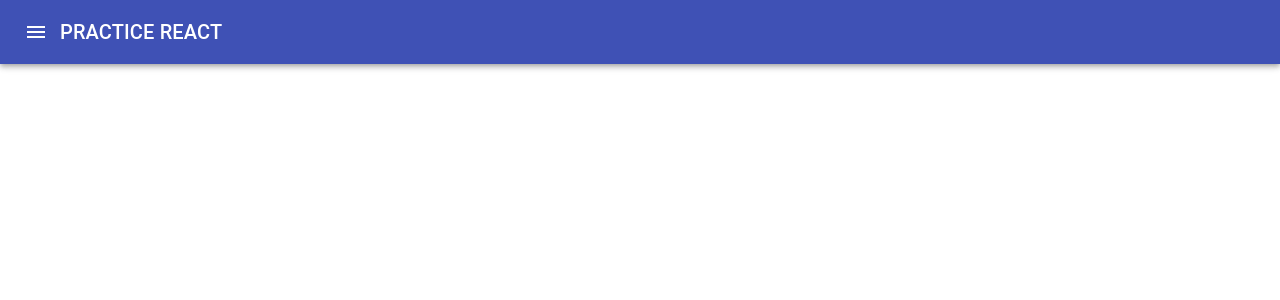
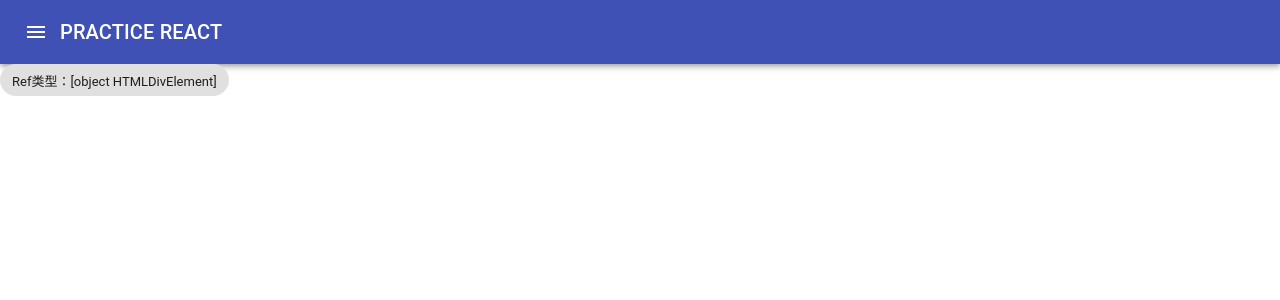
Before and after one commit to luwenxull/practice-react, a React (Create React App) app: page /forward-ref in a window 1280 px wide. Shown: the top 300 px of the page. Built offline with nearby package versions, Linux system fonts and the light colour scheme.

Commit message:
forward ref

```diff
--- a/package.json
+++ b/package.json
@@ -1,6 +1,6 @@
 {
   "name": "practice-react",
-  "version": "0.4.2",
+  "version": "0.5.0",
   "private": true,
   "dependencies": {
     "@material-ui/core": "^4.4.3",
--- a/src/App.tsx
+++ b/src/App.tsx
@@ -40,6 +40,10 @@ class App extends React.Component {
           component={lodable(() => import('./pages/ref/Demo'))}
         />
         <Route
+          path="/forward-ref"
+          component={lodable(() => import('./pages/ref-forward/Demo'))}
+        />
+        <Route
           path="/render-props"
           component={lodable(() => import('./pages/render-props/Demo'))}
         />
--- /dev/null
+++ b/src/pages/ref-forward/Demo.tsx
@@ -0,0 +1,10 @@
+import React from 'react'
+import RefFowward from './RefForward'
+
+export default function Demo() {
+  return (
+    <div>
+      <RefFowward></RefFowward>
+    </div>
+  )
+}
--- /dev/null
+++ b/src/pages/ref-forward/RefForward.tsx
@@ -0,0 +1,34 @@
+import React from 'react'
+import Chip from '@material-ui/core/Chip';
+
+const FancyChip = React.forwardRef((props: {refType: string}, ref: React.Ref<HTMLDivElement>) => {
+  return (
+    <div ref={ref}>
+      <Chip label={`Ref类型：${props.refType}`}></Chip>
+    </div>
+  )
+})
+
+
+export default class extends React.Component<any, {refType: string}> {
+  private ref: React.RefObject<HTMLDivElement>
+  constructor(props: any) {
+    super(props);
+    this.ref = React.createRef();
+    this.state = {
+      refType: ''
+    }
+  }
+
+  componentDidMount() {
+    if (this.ref.current) {
+      this.setState({
+        refType: (this.ref.current.toString())
+      })
+    }
+  }
+
+  render() {
+    return <FancyChip ref={this.ref} refType={this.state.refType}></FancyChip>
+  }
+}
```
Also changed, not shown: src/pages/ref-forward/RefForwardInHOC.tsx (added, +15 -0 lines).
